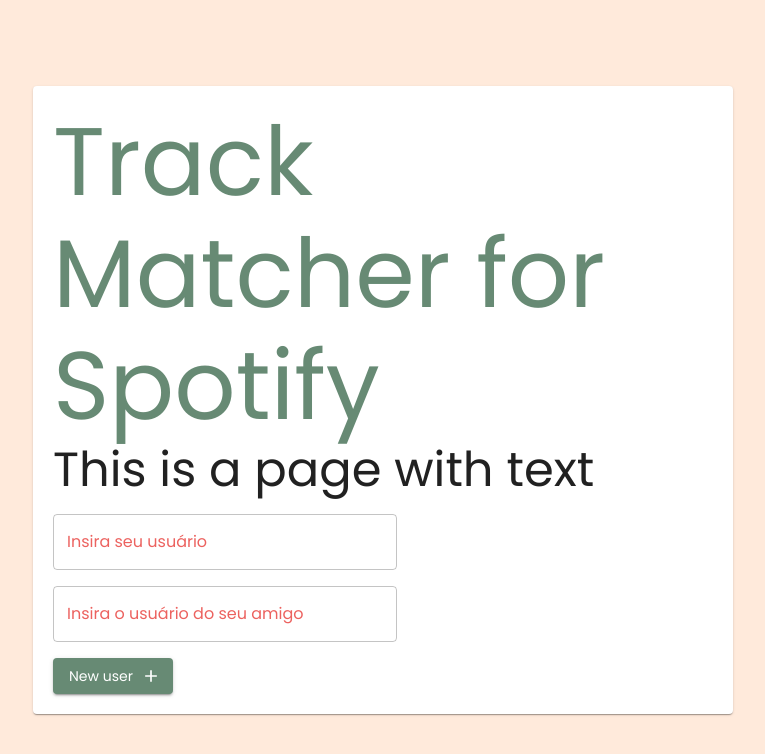
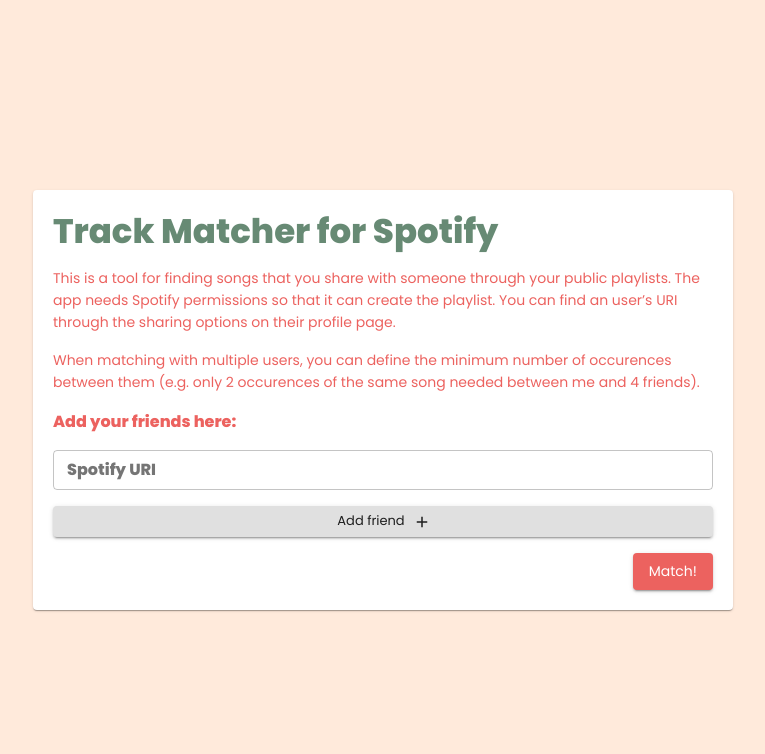
Before and after one commit to livanynunes/Track-Matcher-for-Spotify, a React (Create React App) app in the folder client/: page / in a window 1280 px wide. Shown: the top 754 px of the page, without its empty margins (257-1022 px from the left). Built offline with nearby package versions, Linux system fonts and the light colour scheme.

Commit message:
WIP: Front-end aplication

```diff
--- a/client/src/assets/theme.js
+++ b/client/src/assets/theme.js
@@ -21,8 +21,8 @@
     background: {
       default: "#ffeadb",
     },
-    text: {
-      secondary: "#EC625F", //rosa
+    default: {
+      main: "#C0D9C9", //azul
     },
     info: {
       main: "#C0D9C9",
@@ -32,6 +32,13 @@
     fontFamily: ["Poppins", "sans-serif"].join(","),
     button: {
       textTransform: "none",
+    },
+    h4: {
+      // title bold
+      fontWeight: 800,
+    },
+    body1: {
+      fontWeight: 800,
     },
   },
   overrides: {
--- a/client/src/pages/Home/Home.tsx
+++ b/client/src/pages/Home/Home.tsx
@@ -1,4 +1,4 @@
-import React from "react";
+import React, { useState, Fragment } from "react";
 import {
   Grid,
   Paper,
@@ -9,6 +9,17 @@
 } from "@material-ui/core";
 import { Add } from "@material-ui/icons";
 const Home = () => {
+  const [isLoggedIn, setIsLoggedIn] = useState(true);
+  const [addMore, setAddMore] = useState(false);
+
+  const handleAddFriends = () => {
+    console.log(addMore);
+    if (!addMore) {
+      setAddMore(true);
+    } else {
+      setAddMore(false);
+    }
+  };
   return (
     <Box
       component="div"
@@ -20,30 +31,82 @@
       <Paper style={{ padding: 20, maxWidth: 700 }}>
         <Grid container spacing={2}>
           <Grid item xs={12}>
-            <Typography variant="h1" color="primary">
+            <Typography variant="h4" color="primary" paragraph={true}>
               Track Matcher for Spotify
             </Typography>
-            <Typography variant="h3">This is a page with text</Typography>
+            <Typography variant="subtitle2" color="secondary" paragraph={true}>
+              This is a tool for finding songs that you share with someone
+              through your public playlists. The app needs Spotify permissions
+              so that it can create the playlist. You can find an user’s URI
+              through the sharing options on their profile page.
+            </Typography>
+            <Typography variant="subtitle2" color="secondary">
+              When matching with multiple users, you can define the minimum
+              number of occurences between them (e.g. only 2 occurences of the
+              same song needed between me and 4 friends).
+            </Typography>
           </Grid>
-          <Grid item xs={12}>
-            <TextField
-              id="user"
-              label="Insira seu usuário"
-              variant="outlined"
-            />
-          </Grid>
-          <Grid item xs={12}>
-            <TextField
-              id="friend1"
-              label="Insira o usuário do seu amigo"
-              variant="outlined"
-            />
-          </Grid>
-          <Grid item xs={12}>
-            <Button variant="contained" color="primary" endIcon={<Add />}>
-              New user
-            </Button>
-          </Grid>
+          {isLoggedIn ? (
+            <Fragment>
+              <Grid item xs={12}>
+                <Typography variant="body1" color="secondary">
+                  Add your friends here:
+                </Typography>
+              </Grid>
+
+              <Grid item xs={12}>
+                <TextField
+                  fullWidth
+                  id="friend1"
+                  label="Spotify URI"
+                  placeholder="e.g. spotify:user:0394820913"
+                  variant="outlined"
+                  color="primary"
+                  size="small"
+                />
+              </Grid>
+              {addMore && (
+                <Grid item xs={12}>
+                  <TextField
+                    fullWidth
+                    id="friend1"
+                    label="Spotify URI"
+                    placeholder="e.g. spotify:user:0394820913"
+                    variant="outlined"
+                    color="primary"
+                    size="small"
+                  />
+                </Grid>
+              )}
+              <Grid item xs={12}>
+                <Button
+                  variant="contained"
+                  fullWidth
+                  color="inherit"
+                  size="small"
+                  endIcon={<Add />}
+                  onClick={handleAddFriends}
+                >
+                  Add friend
+                </Button>
+              </Grid>
+              <Grid item xs={12}>
+                <Box display="flex" justifyContent="flex-end">
+                  <Button variant="contained" color="secondary">
+                    Match!
+                  </Button>
+                </Box>
+              </Grid>
+            </Fragment>
+          ) : (
+            <Grid item xs={12}>
+              <Box display="flex" justifyContent="center">
+                <Button variant="contained" color="primary">
+                  Login in Spotify
+                </Button>
+              </Box>
+            </Grid>
+          )}
         </Grid>
       </Paper>
     </Box>
```
